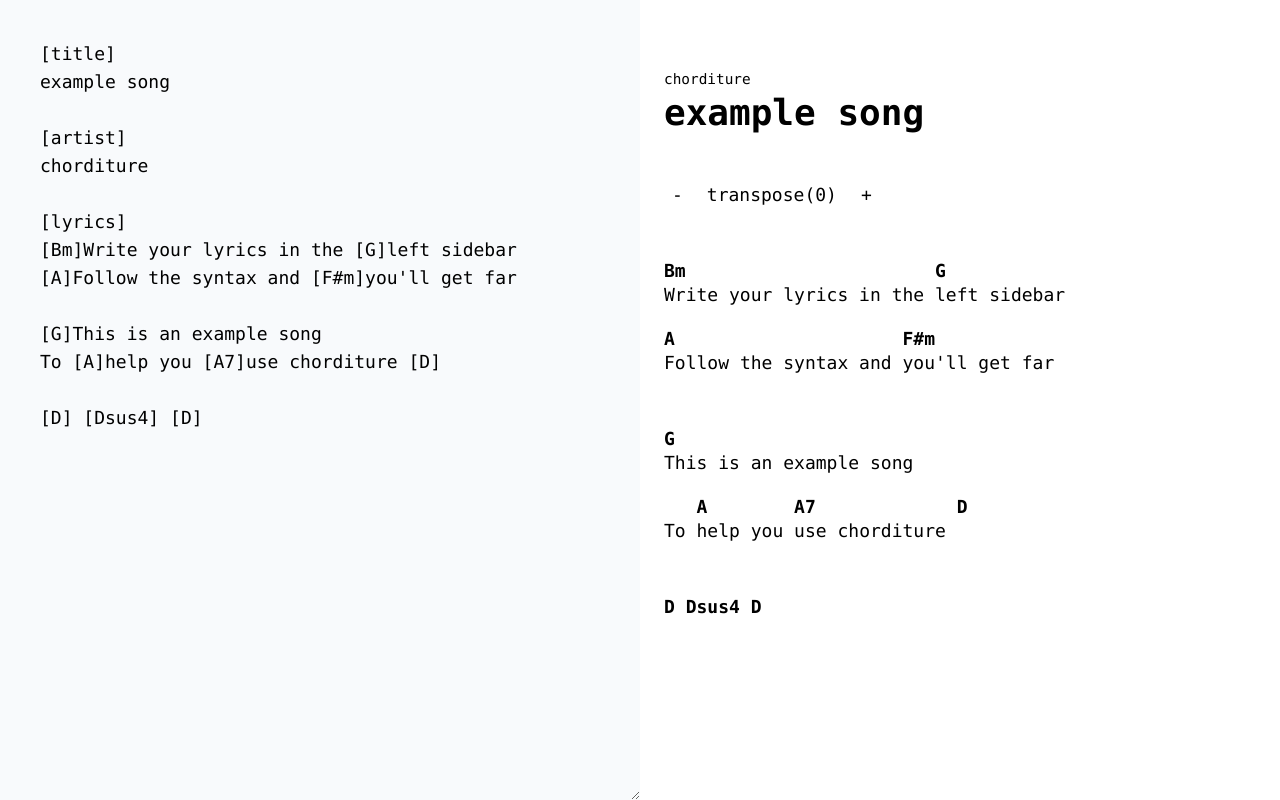
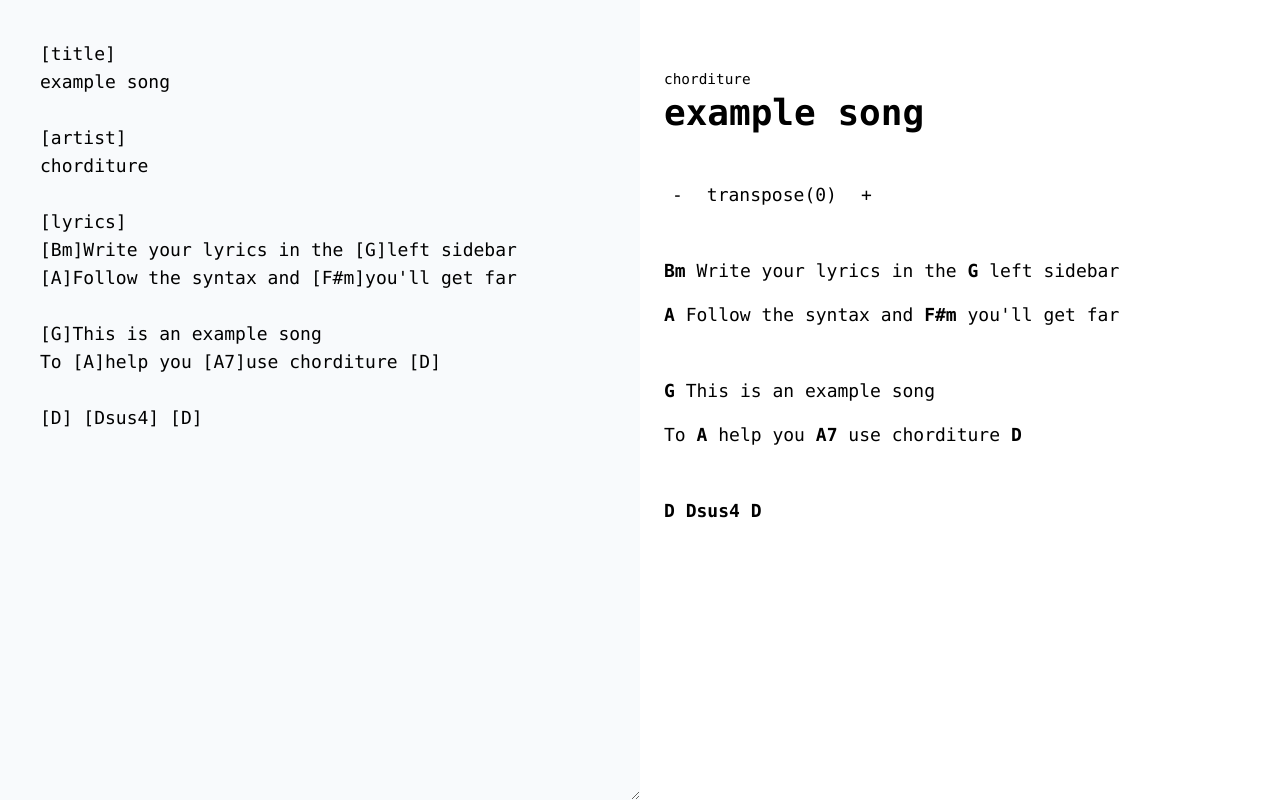
Before and after one commit to tinyshipdev/chorditure, a Next.js app: page /editor in a window 1280 px wide. Built offline with nearby package versions, Linux system fonts and the light colour scheme.

Commit message:
inline chords for easier playability

```diff
--- a/src/components/Sheet.tsx
+++ b/src/components/Sheet.tsx
@@ -51,8 +51,7 @@
           return (
             <React.Fragment key={index}>
               <div>
-                <div className="font-bold h-6">{calculateRoot(l?.c?.root)}{l?.c?.type}</div>
-                <div>{l?.w}</div>
+                <div><span className="font-bold h-6">{calculateRoot(l?.c?.root)}{l?.c?.type}</span> {l?.w}</div>
               </div>
               <span>&nbsp;</span>
             </React.Fragment>
```
